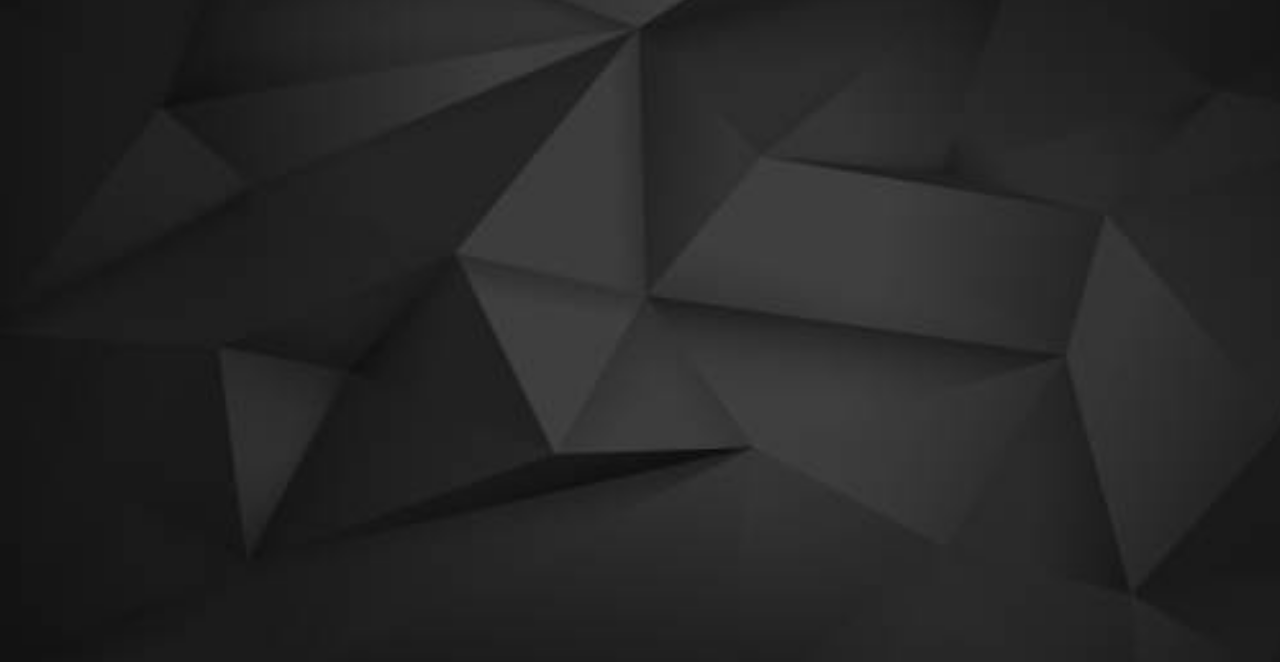
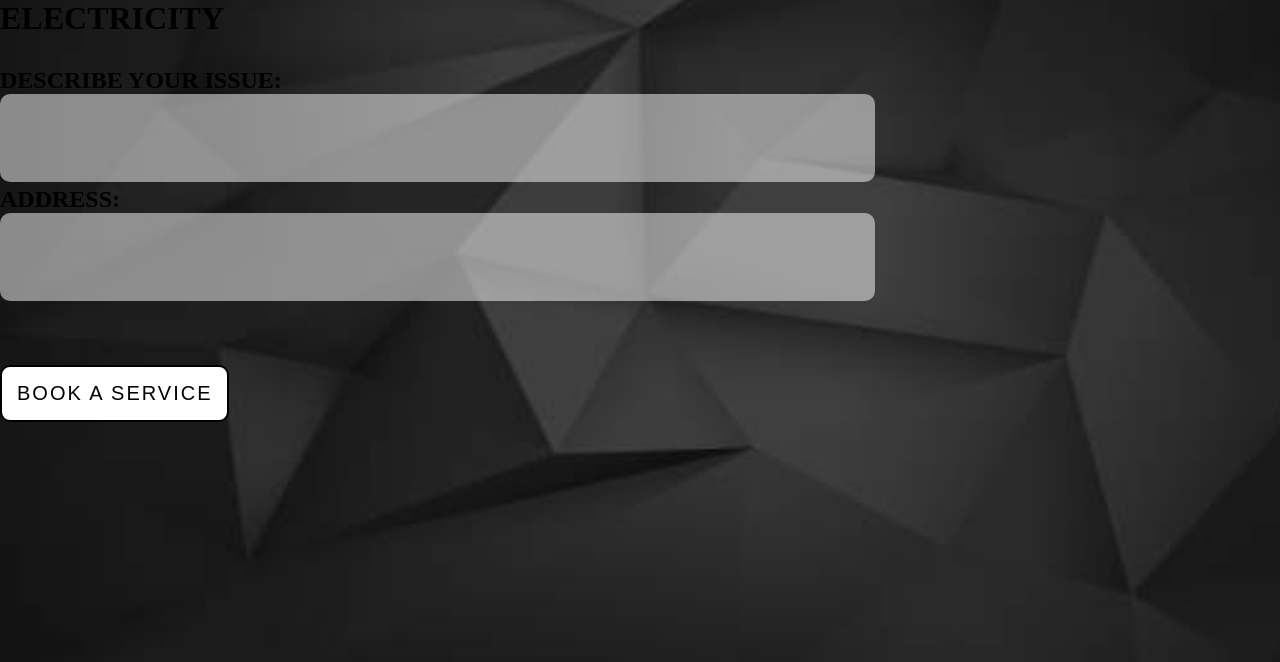
Before and after one commit to nearlynithin/htf, a Flask app: template website/templates/electricity.html in a window 1280 px wide. Shown: the part 51-713 px from the top of the page. Run offline with Flask 3, Linux system fonts and the light colour scheme; the template is opened without the code that fills it, so the values that code supplies are empty; some libraries are stand-ins or nearby versions.

Commit message:
electricity

```diff
--- a/website/static/styles.css
+++ b/website/static/styles.css
@@ -412,3 +412,45 @@ body{
   bottom: 5%;
   background-color: transparent;
 }
+.textarea {
+
+  resize: none;
+  border: none;
+  border-radius: 10px;
+  font-size: large;
+  font-family: Georgia, 'Times New Roman', Times, serif;
+  background-color: rgb(255, 255, 255,0.5); /* Use #ffffff for white color */
+  text-align: left;
+  outline: none;
+  text-indent: 10px;
+  padding-top: 20px;
+  padding-bottom: 20px;
+  padding-right: 50%;
+}
+#HEADELE{
+  margin-bottom: 30px;
+}
+#submi{
+  margin-top: 3em;
+  border: 2px solid black;
+  border-radius: 10px;
+  background-color: transparent;
+  font-size: 20px;
+  letter-spacing: 2px;
+  text-transform: uppercase;
+  padding-left:15px ;
+  padding-right:15px ;
+  padding-top: 15px;
+  padding-bottom: 15px;
+  background-color: white;
+  color: black;
+}
+#submi:hover{
+  background-color: black;
+  color: #fff;
+  box-shadow: 2px 2px 5px black;
+}
+#submi:active{
+  box-shadow: none;
+  transition: 0.1s;
+}
--- a/website/templates/electricity.html
+++ b/website/templates/electricity.html
@@ -3,5 +3,15 @@
 {% block title %}ELECTRICITY{% endblock %}
 
 {% block content %}
+<h1 id="HEADELE">ELECTRICITY</h1>
+<h2>DESCRIBE YOUR ISSUE:</h2>
+<textarea class="textarea">
+
+</textarea>
+  <h2>ADDRESS:</h2>
+  <textarea class="textarea">
+
+  </textarea>
+  <div><button id="submi">BOOK A SERVICE</button></div>
 
 {% endblock %}
```
